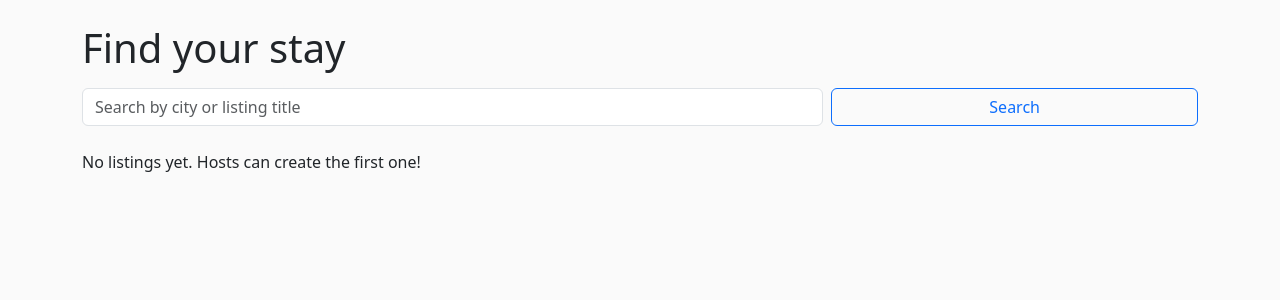
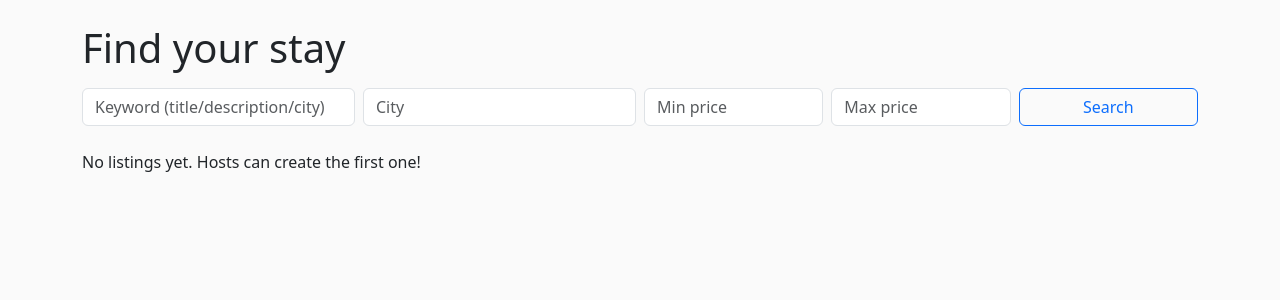
Before and after one commit to tarekelbanna92/rental-egypt, a Django app: page / in a window 1280 px wide. Shown: the part 57-357 px from the top of the page. Run offline with Django 5.2, Linux system fonts and the light colour scheme; data that the repository does not hold is empty.

Commit message:
Add filters (city/price) and pagination to home page

```diff
--- a/core/templates/core/home.html
+++ b/core/templates/core/home.html
@@ -1,11 +1,21 @@
 {% extends 'base.html' %}
 {% block content %}
 <h1 class="mb-3">Find your stay</h1>
+
 <form class="row g-2 mb-4" method="get">
-  <div class="col-sm-8">
-    <input type="text" class="form-control" name="q" placeholder="Search by city or listing title" value="{{ q }}">
+  <div class="col-md-3">
+    <input type="text" class="form-control" name="q" placeholder="Keyword (title/description/city)" value="{{ q }}">
   </div>
-  <div class="col-sm-4 d-grid">
+  <div class="col-md-3">
+    <input type="text" class="form-control" name="city" placeholder="City" value="{{ city }}">
+  </div>
+  <div class="col-md-2">
+    <input type="number" class="form-control" name="min_price" placeholder="Min price" min="0" value="{{ min_price }}">
+  </div>
+  <div class="col-md-2">
+    <input type="number" class="form-control" name="max_price" placeholder="Max price" min="0" value="{{ max_price }}">
+  </div>
+  <div class="col-md-2 d-grid">
     <button class="btn btn-outline-primary">Search</button>
   </div>
 </form>
@@ -29,4 +39,32 @@
     <p>No listings yet. Hosts can create the first one!</p>
   {% endfor %}
 </div>
+
+{% if page_obj and page_obj.paginator.num_pages > 1 %}
+<nav class="mt-4">
+  <ul class="pagination justify-content-center">
+    {% if page_obj.has_previous %}
+      <li class="page-item">
+        <a class="page-link"
+           href="?q={{ q }}&city={{ city }}&min_price={{ min_price }}&max_price={{ max_price }}&page={{ page_obj.previous_page_number }}">Previous</a>
+      </li>
+    {% else %}
+      <li class="page-item disabled"><span class="page-link">Previous</span></li>
+    {% endif %}
+
+    <li class="page-item disabled">
+      <span class="page-link">Page {{ page_obj.number }} of {{ page_obj.paginator.num_pages }}</span>
+    </li>
+
+    {% if page_obj.has_next %}
+      <li class="page-item">
+        <a class="page-link"
+           href="?q={{ q }}&city={{ city }}&min_price={{ min_price }}&max_price={{ max_price }}&page={{ page_obj.next_page_number }}">Next</a>
+      </li>
+    {% else %}
+      <li class="page-item disabled"><span class="page-link">Next</span></li>
+    {% endif %}
+  </ul>
+</nav>
+{% endif %}
 {% endblock %}
--- a/core/views.py
+++ b/core/views.py
@@ -6,17 +6,42 @@ from django.contrib import messages
 
 from .models import Listing, Booking, Profile
 from .forms import SignUpForm, ListingForm, BookingForm
-
-# Home + search
+from django.core.paginator import Paginator
+from django.db.models import Q
 
 def home(request):
     q = request.GET.get('q', '').strip()
+    city = request.GET.get('city', '').strip()
+    min_price = request.GET.get('min_price', '').strip()
+    max_price = request.GET.get('max_price', '').strip()
+    page = request.GET.get('page', 1)
+
     listings = Listing.objects.all().order_by('-created_at')
+
     if q:
         listings = listings.filter(
             Q(title__icontains=q) | Q(city__icontains=q) | Q(description__icontains=q)
         )
-    return render(request, 'core/home.html', { 'listings': listings, 'q': q })
+    if city:
+        listings = listings.filter(city__icontains=city)
+    if min_price:
+        listings = listings.filter(price_per_night__gte=min_price)
+    if max_price:
+        listings = listings.filter(price_per_night__lte=max_price)
+
+    paginator = Paginator(listings, 9)  # 9 cards per page
+    page_obj = paginator.get_page(page)
+
+    return render(request, 'core/home.html', {
+        'listings': page_obj.object_list,
+        'page_obj': page_obj,
+        'q': q,
+        'city': city,
+        'min_price': min_price,
+        'max_price': max_price,
+    })
+
+
 
 # Auth
 
```
